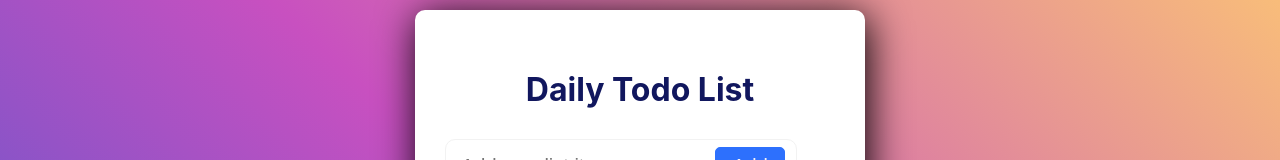
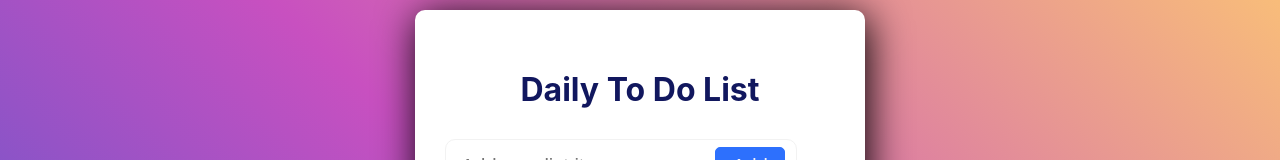
Before and after one commit to sedaklnc/todo-app, a React (Create React App) app: page / in a window 1280 px wide. Shown: the part 135-295 px from the top of the page. Built offline with nearby package versions, Linux system fonts and the light colour scheme.

Commit message:
fixed: title

```diff
--- a/src/components/Header.js
+++ b/src/components/Header.js
@@ -2,7 +2,7 @@ import React from 'react';
 
 const Header = () => {
     return (
-        <div className='header'><h1>Daily Todo List</h1></div>
+        <div className='header'><h1>Daily To Do List</h1></div>
     );
 };
 
```
